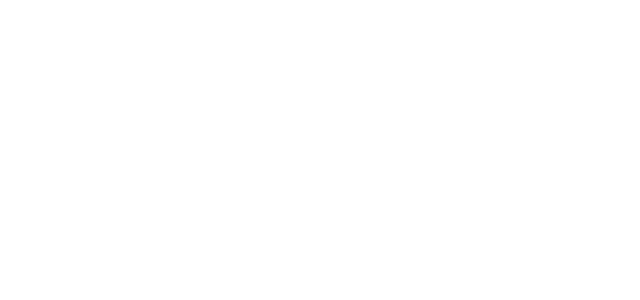
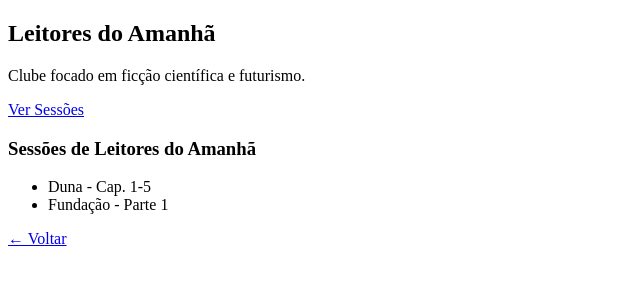
Before and after one commit to Lucas-1234567890/AT-REACT, a React (Vite) app: page /clube/1/sessoes in a window 1280 px wide. Before the commit this address had no page. Shown: the top 300 px of the page, without its empty margins (0-640 px from the left). Built offline with nearby package versions, Linux system fonts and the light colour scheme.

Commit message:
tarefa 13: rota aninhada /clube/:id/sessoes com SessoesClube

```diff
--- a/src/App.jsx
+++ b/src/App.jsx
@@ -3,6 +3,7 @@
 import ClubeLista from './components/ClubeLista';
 import NovoClube from './components/NovoClube';
 import DetalhesClube from './components/DetalhesClube';
+import SessoesClube from './components/SessoesClube';
 
 function reducer(state, action) {
   switch (action.type) {
@@ -35,7 +36,10 @@
           onAdicionar={(novoClube) => dispatch({ type: 'ADICIONAR', payload: novoClube })}
         />}
       />
-      <Route path="/clube/:id" element={<DetalhesClube clubes={clubes} />} />
+      <Route path="/clube/:id" element={<DetalhesClube clubes={clubes} />}>
+       <Route path="sessoes" element={<SessoesClube clubes={clubes} />} />
+      </Route>
+
     </Routes>
   );
 }
--- a/src/components/DetalhesClube.jsx
+++ b/src/components/DetalhesClube.jsx
@@ -1,4 +1,5 @@
 import { useParams, Link } from 'react-router-dom';
+import { Outlet } from 'react-router-dom';
 
 function DetalhesClube({ clubes }) {
   const { id } = useParams();
@@ -10,6 +11,8 @@
     <div>
       <h2>{clube.nome}</h2>
       <p>{clube.descricao}</p>
+      <Link to="sessoes">Ver Sessões</Link>
+      <Outlet /> {/* ← SessoesClube renderiza aqui */}
       <Link to="/">← Voltar</Link>
     </div>
   );
--- /dev/null
+++ b/src/components/SessoesClube.jsx
@@ -0,0 +1,21 @@
+import { useParams } from 'react-router-dom';
+
+function SessoesClube({ clubes }) {
+  const { id } = useParams();
+  const clube = clubes.find((c) => c.id === Number(id));
+
+  if (!clube) return <p>Clube não encontrado.</p>;
+
+  return (
+    <div>
+      <h3>Sessões de {clube.nome}</h3>
+      <ul>
+        {(clube.sessoes || []).map((s, i) => (
+          <li key={i}>{s}</li>
+        ))}
+      </ul>
+    </div>
+  );
+}
+
+export default SessoesClube;
```
